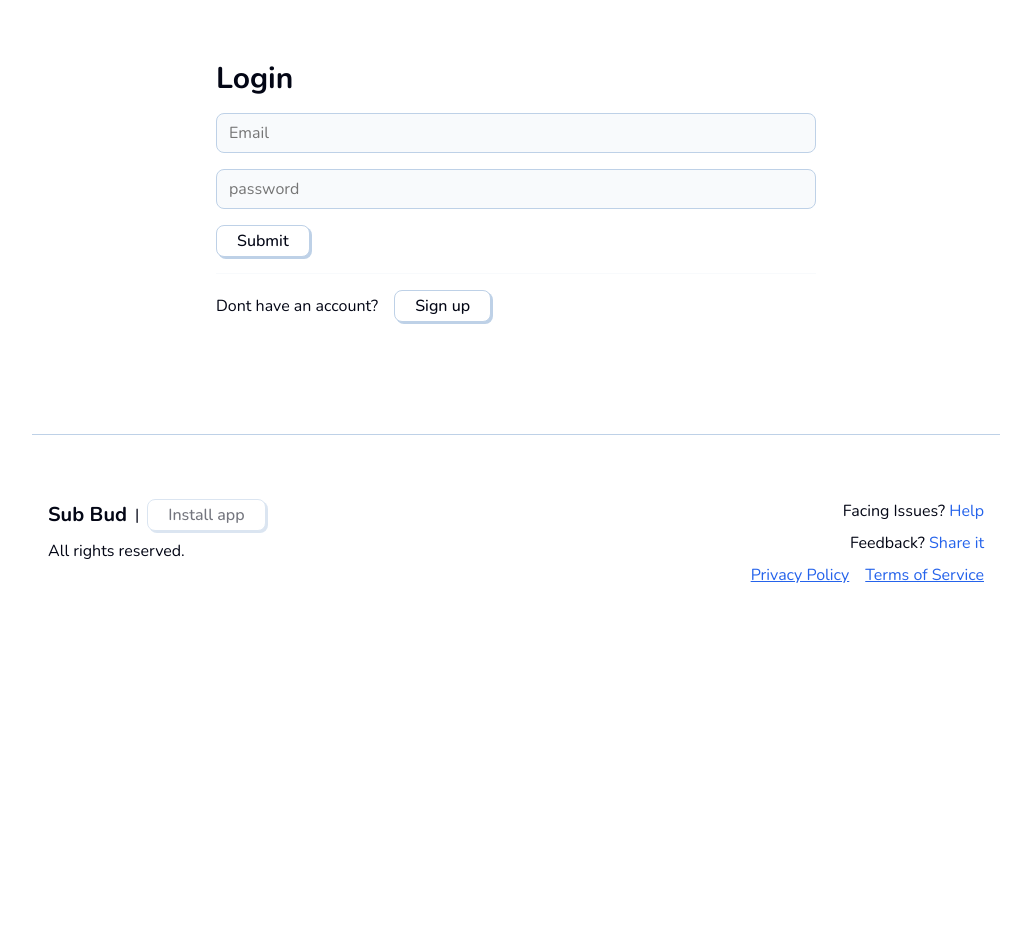
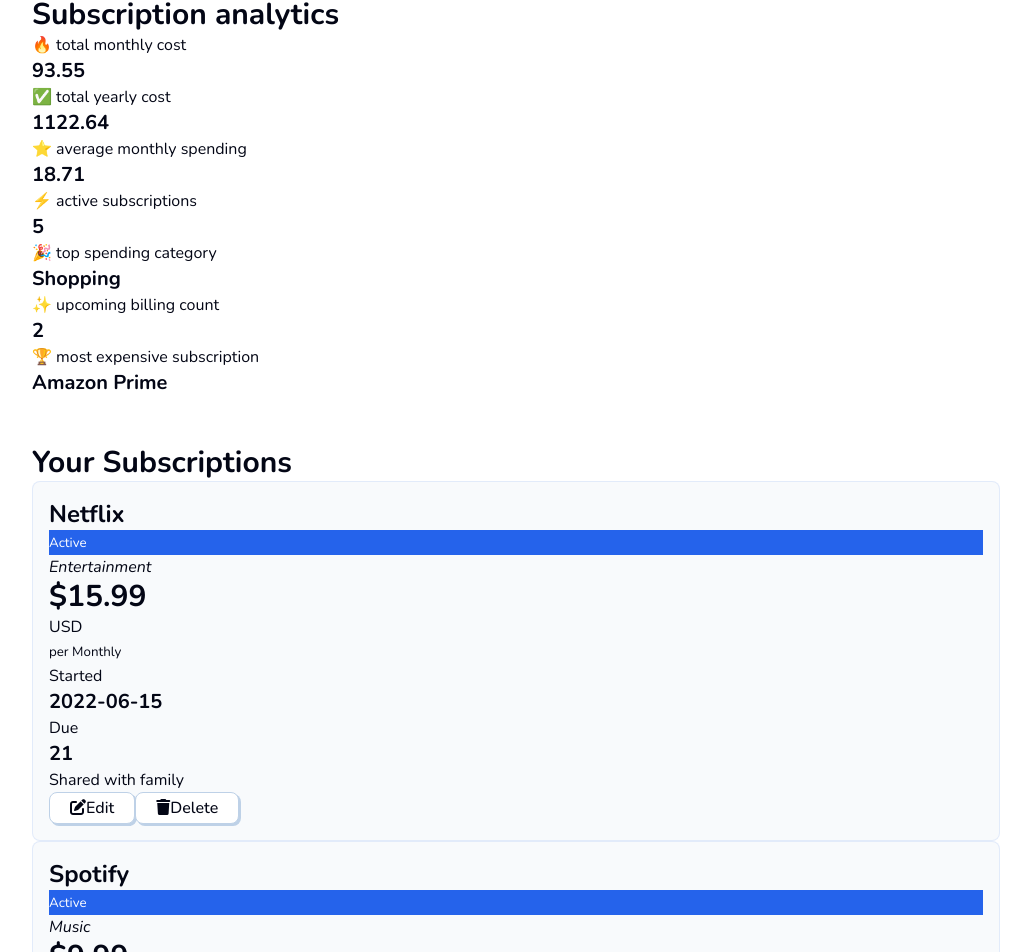
Before and after one commit to BK0SS/Sub-Bud, a Next.js app in the folder sub-bud/: page /dashboard in a window 1280 px wide. Shown: the part 147-1099 px from the top of the page, without its empty margins (124-1155 px from the left). Before the commit the page ends 814 px from the top, so only its background shows below. Built offline with nearby package versions, Linux system fonts and the light colour scheme.

Commit message:
dashboard subscriptons components

```diff
--- a/sub-bud/app/Head.js
+++ b/sub-bud/app/Head.js
@@ -1,7 +1,7 @@
 export default function Head(){
     return(
         <head>
-
+            <link rel="stylesheet" href="https://cdnjs.cloudflare.com/ajax/libs/font-awesome/6.7.2/css/all.min.css" integrity="sha512-Evv84Mr4kqVGRNSgIGL/F/aIDqQb7xQ2vcrdIwxfjThSH8CSR7PBEakCr51Ck+w+/U6swU2Im1vVX0SVk9ABhg==" crossOrigin="anonymous" referrerPolicy="no-referrer" />
         </head>
     )
 }
--- a/sub-bud/app/dashboard/page.js
+++ b/sub-bud/app/dashboard/page.js
@@ -1,9 +1,11 @@
 import Login from "@/components/Login";
+import SubscriptionForm from "@/components/SubscriptionForm";
 import SubscriptionsDisplay from "@/components/SubscriptionsDisplay";
 import SubSummary from "@/components/SubSummary";
 
 export default function DashboardPage() {
-  const isAuthenticated = false;
+  const isAuthenticated = true;
+  const isAddEntry = true;
   if (!isAuthenticated) {
     return <Login />;
   }
@@ -12,6 +14,7 @@
     <>
       <SubSummary />
       <SubscriptionsDisplay />
+      {isAddEntry && (<SubscriptionForm/>)}
     </>
   );
 }
--- a/sub-bud/components/SubSummary.jsx
+++ b/sub-bud/components/SubSummary.jsx
@@ -1,5 +1,35 @@
-export default function SubSummary(){
-    return (
-        <div></div>
-    )
+import { calculateSubscriptionMetrics, subscriptions } from "@/utils";
+
+export default function SubSummary() {
+  const summary = calculateSubscriptionMetrics(subscriptions);
+  const emojis = [
+    "🔥",
+    "✅",
+    "⭐️",
+    "⚡️",
+    "🎉",
+    "✨",
+    "🏆",
+    "🌼",
+    "🌱",
+    "🐛",
+    "🐙",
+    "🪼",
+  ];
+  console.log(summary);
+  return (
+    <section>
+      <h2>Subscription analytics</h2>
+      <div className="analytics-card">
+        {Object.keys(summary).map((metric, metricIndex) => (
+          <div key={metricIndex} className="analytics-item">
+            <p>
+              {emojis[metricIndex]} {metric.replaceAll("_", " ")}
+            </p>
+            <h4>{summary[metric]}</h4>
+          </div>
+        ))}
+      </div>
+    </section>
+  );
 }
--- /dev/null
+++ b/sub-bud/components/SubscriptionForm.jsx
@@ -0,0 +1,5 @@
+export default function SubscriptionForm(){
+    return (
+        <div></div>
+    )
+}
--- a/sub-bud/components/SubscriptionsDisplay.jsx
+++ b/sub-bud/components/SubscriptionsDisplay.jsx
@@ -1,5 +1,64 @@
+import { getDaysUntilNextCharge, subscriptions } from "@/utils";
+
 export default function SubscriptionsDisplay(){
+
     return (
-        <div></div>
+        <section>
+            <h2>Your Subscriptions</h2>
+            <div className="card-container">
+
+                {
+                    subscriptions.map((sub,subIndex)=>{
+                        const {name,category, cost, currency, billingFrequency,startDate,
+                            notes, status} =sub;
+                        return(
+                            <div key={subIndex} className="card subsription-card">
+                                <div>
+                                <h3>{name}</h3>
+                                <div className={'status ' + (status === 'Active' ? ' card-button-primary':' card-button-secondary')}>
+                                    <small>{status}</small>
+                                </div>
+                                </div>
+                                <p><i>{category}</i></p>
+                                <div className="sub-cost">
+                                    <h2>${cost}</h2>
+                                    <p>{currency}</p>
+                                </div>
+                                <small>per {billingFrequency}</small>
+                                <div className="sub-renewal">
+                                    <div>
+                                        <p>Started</p>
+                                        <h4>{startDate}</h4>
+                                    </div>
+                                    <div>
+                                        <p>Due</p>
+                                        <h4>{getDaysUntilNextCharge(startDate,billingFrequency)}</h4>
+                                    </div>
+
+                                    <div className="white-line"></div>
+                                    <p>{notes}</p>
+
+                                    <div className="subscription-actions">
+                                        <button className="button-card">
+                                            <i className="fa-solid fa-pen-to-square"></i>
+                                            Edit
+                                        </button>
+                                        <button className="button-card">
+                                            <i className="fa-solid fa-trash"></i>
+                                            Delete
+                                        </button>
+                                    </div>
+                                </div>
+                            </div>
+                        )
+                    })
+                }
+
+                <button className="button-card add-subscriptions">
+                    <i className="fa-solid fa-plus"></i>
+                    <h5>Add new sbscription</h5>
+                </button>
+            </div>
+        </section>
     )
 }
```
